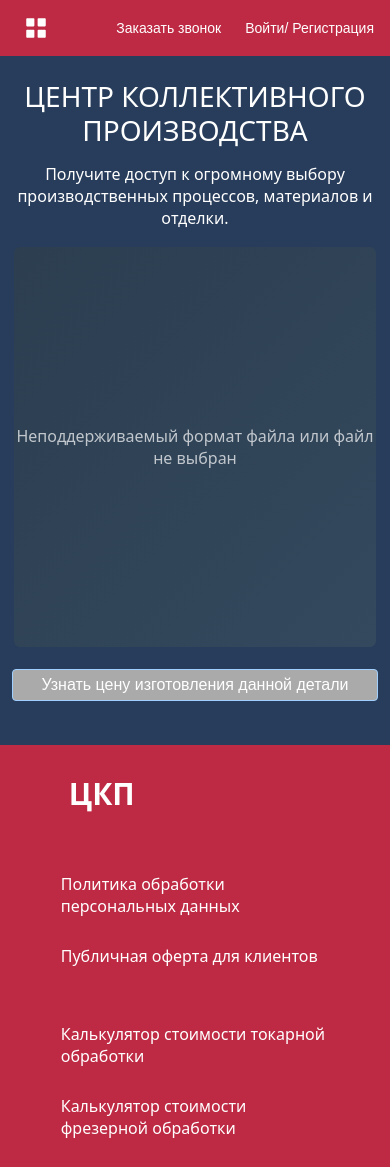
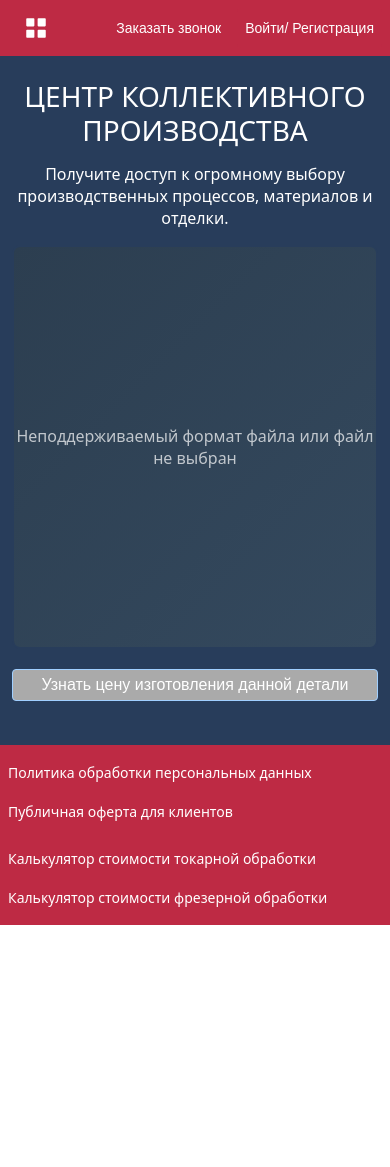
Before and after one commit to js-owl/maas-front, a Vue app: page / in a window 390 px wide. After the commit the page ends 925 px from the top, so only its background shows below. Built offline with nearby package versions, Linux system fonts and the light colour scheme; no server answers.

Commit message:
Refactor Footer component for improved styling and responsiveness. Extract footer styles into a dedicated class and implement media queries for mobile adjustments, enhancing layout and accessibility across devices.

```diff
--- a/src/components/Footer.vue
+++ b/src/components/Footer.vue
@@ -15,17 +15,8 @@ onMounted(() => {
 </script>
 
 <template>
-  <el-row
-    :gutter="0"
-    style="
-      display: flex;
-      align-items: center;
-      background-color: var(--upper-menu-bg);
-      min-height: 160px;
-      padding: 20px 0;
-    "
-  >
-    <el-col :offset="3" :span="18">
+  <el-row :gutter="0" class="footer-row">
+    <el-col :offset="3" :span="18" :xs="{ span: 24, offset: 0 }">
       <div class="footer-container">
         <div class="left-section">
           <el-menu
@@ -74,6 +65,14 @@ onMounted(() => {
 </template>
 
 <style scoped>
+.footer-row {
+  display: flex;
+  align-items: center;
+  background-color: var(--upper-menu-bg);
+  min-height: 160px;
+  padding: 20px 0;
+}
+
 .footer-container {
   display: flex;
   justify-content: space-between;
@@ -179,4 +178,39 @@ onMounted(() => {
     text-align: left;
   }
 }
+
+@media (max-width: 767px) {
+  .footer-row {
+    min-height: auto;
+    padding: 12px 0;
+  }
+
+  .footer-container {
+    gap: 16px;
+  }
+
+  .left-section {
+    gap: 12px;
+  }
+
+  /* hide top footer menu on mobile */
+  .el-menu.el-menu--horizontal {
+    display: none;
+  }
+
+  .vertical-links,
+  .calculator-links {
+    gap: 8px;
+  }
+
+  .vertical-link {
+    font-size: 14px;
+    padding: 6px 8px;
+  }
+
+  .first-element {
+    font-size: 22px;
+    margin-right: 0 !important;
+  }
+}
 </style>
```
